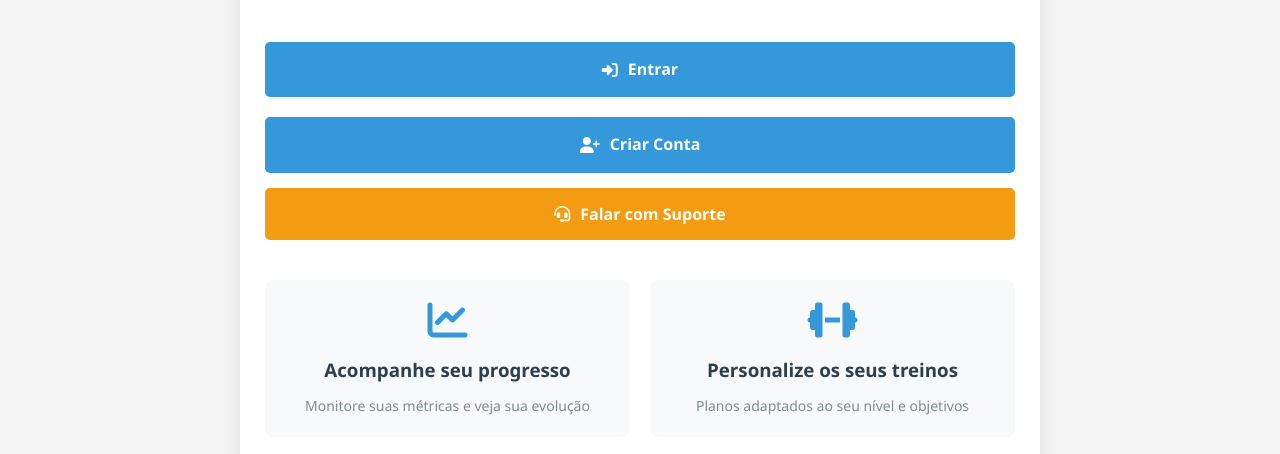
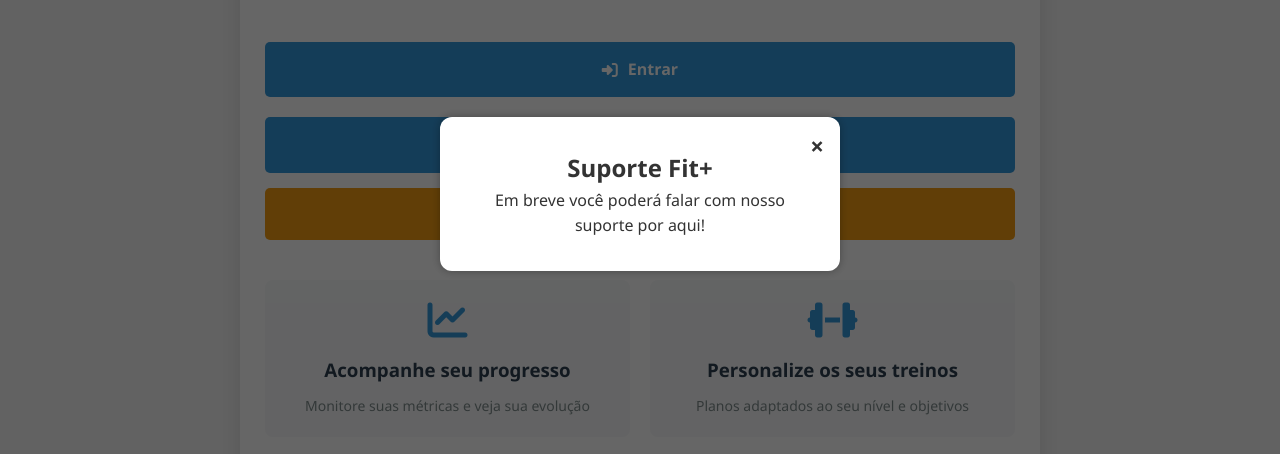
Before and after one commit to bex-diegolima/fit_plus_v1, a website: page index.html in a window 1280 px wide. Both pictures are taken after a click on the button "Falar com Suporte". Shown: the part 206-660 px from the top of the page. Drawn offline with Linux system fonts and the light colour scheme.

Commit message:
Atualiza index.html com modal de suporte e otimiza style.css

```diff
--- a/css/style.css
+++ b/css/style.css
@@ -20,7 +20,7 @@ body {
     background-color: white;
     border-radius: 10px;
     box-shadow: 0 0 20px rgba(0, 0, 0, 0.1);
-    margin-top: 30px;
+    margin-top: 70px; /* Ajustado para não sobrepor top-bar */
     margin-bottom: 30px;
 }
 
@@ -104,7 +104,7 @@ body {
     font-size: 18px;
 }
 
-/* Estilo para o ícone do olho com barra quando fechado */
+/* Ícone do olho com barra quando fechado */
 .toggle-password::after {
     content: '';
     position: absolute;
@@ -143,6 +143,7 @@ body {
     font-size: 12px;
     height: 14px;
     margin-top: 2px;
+    text-align: left; /* Adicionado para alinhamento melhor */
 }
 
 /* Botão de registro */
@@ -314,6 +315,7 @@ body {
 }
 
 .error-message {
+    /* Mantido para login e registro com estilo mais legível */
     color: #e74c3c;
     text-align: center;
     margin: 1px 0;
@@ -428,9 +430,7 @@ body {
 }
 
 /* Ajuste para o container principal (evitar sobreposição com a top-bar) */
-.container {
-    margin-top: 70px;
-}
+/* Já ajustado margin-top: 70px na .container acima */
 
 /* Estilos específicos para a página inicial */
 .index-container {
@@ -539,3 +539,41 @@ body {
         grid-template-columns: 1fr;
     }
 }
+
+/* Modal suporte */
+.support-modal {
+    position: fixed;
+    top: 0;
+    left: 0;
+    width: 100%;
+    height: 100%;
+    background-color: rgba(0, 0, 0, 0.6);
+    display: flex;
+    align-items: center;
+    justify-content: center;
+    z-index: 1000;
+}
+
+.support-hidden {
+    display: none;
+}
+
+.support-modal-content {
+    background-color: #fff;
+    padding: 2rem;
+    border-radius: 12px;
+    text-align: center;
+    max-width: 400px;
+    box-shadow: 0 0 10px rgba(0, 0, 0, 0.3);
+    position: relative;
+}
+
+.support-close-btn {
+    position: absolute;
+    top: 10px;
+    right: 16px;
+    font-size: 24px;
+    font-weight: bold;
+    color: #333;
+    cursor: pointer;
+}
--- a/index.html
+++ b/index.html
@@ -5,6 +5,7 @@
     <meta name="viewport" content="width=device-width, initial-scale=1.0">
     <title>Fit+ | Seu parceiro de fitness</title>
     <link rel="stylesheet" href="css/style.css">
+    <link rel="preconnect" href="https://cdnjs.cloudflare.com">
     <link rel="stylesheet" href="https://cdnjs.cloudflare.com/ajax/libs/font-awesome/6.4.0/css/all.min.css">
 </head>
 <body>
@@ -57,11 +58,27 @@
 
         </div>
     </div>
-
+    <div id="support-modal" class="support-modal support-hidden">
+        <div class="support-modal-content">
+            <span class="support-close-btn">&times;</span>
+            <h2>Suporte Fit+</h2>
+            <p>Em breve você poderá falar com nosso suporte por aqui!</p>
+        </div>
+    </div>
     <script>
-        // Evento para o botão de suporte (sem funcionalidade ainda)
-        document.querySelector('.btn-support').addEventListener('click', function() {
-            alert('Funcionalidade de suporte será implementada em breve!');
+        const supportModal = document.getElementById('support-modal');
+        const supportCloseBtn = document.querySelector('.support-close-btn');
+        const supportBtn = document.querySelector('.btn-support');
+        supportBtn.addEventListener('click', () => {
+            supportModal.classList.remove('support-hidden');
+        });
+        supportCloseBtn.addEventListener('click', () => {
+            supportModal.classList.add('support-hidden');
+        });
+        window.addEventListener('click', (event) => {
+            if (event.target === supportModal) {
+                supportModal.classList.add('support-hidden');
+            }
         });
     </script>
 </body>
```
